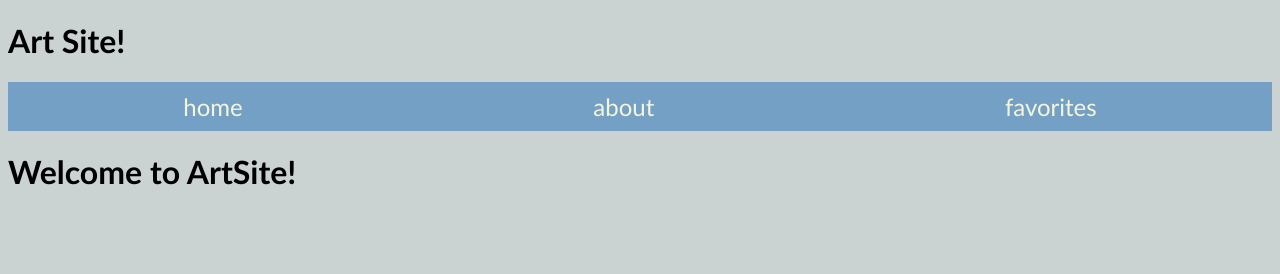
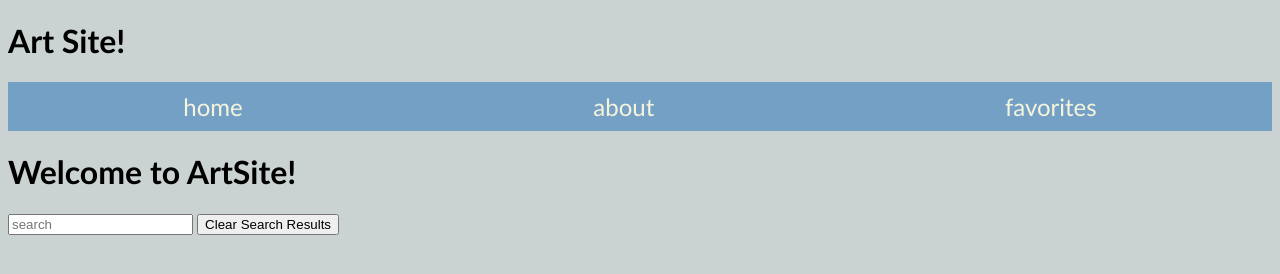
Before and after one commit to e-clawson/SBA308A-ART, a plain HTML site: page index.html in a window 1280 px wide. Drawn offline with Linux system fonts and the light colour scheme; no server answers.

Commit message:
added html for search bar

```diff
--- a/index.html
+++ b/index.html
@@ -28,18 +28,26 @@
         <p>About This Site</p>
     </div>
 
-    <!-- Search Bar -->
-
-
-    <!-- Filter Bar -->
-
-
     <!-- Main site area -->
     <div id="page-body">
         <div id="home">
             <main>
                 <h1>Welcome to ArtSite!</h1>
             </main>
+     <!-- Search Bar -->
+    <div class="form-container">
+        <form class="form">
+            <input id="search" type="text" class="input" placeholder="search"/>
+            <button id="clear" class="clear-results">Clear Search Results</button>
+         </form>
+
+    </div>
+
+
+
+
+    <!-- Filter Bar -->
+
 
         <!-- display cards -->
         <div id="art-cards" >
```
